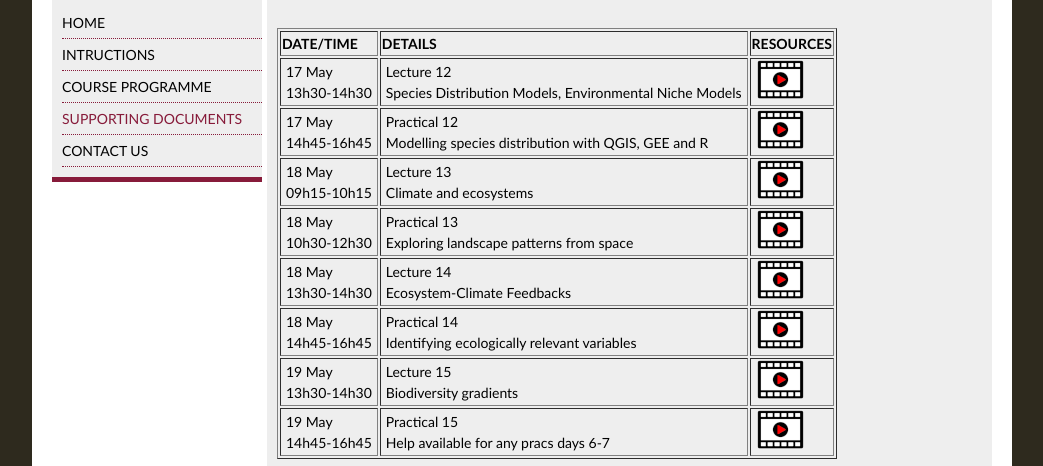
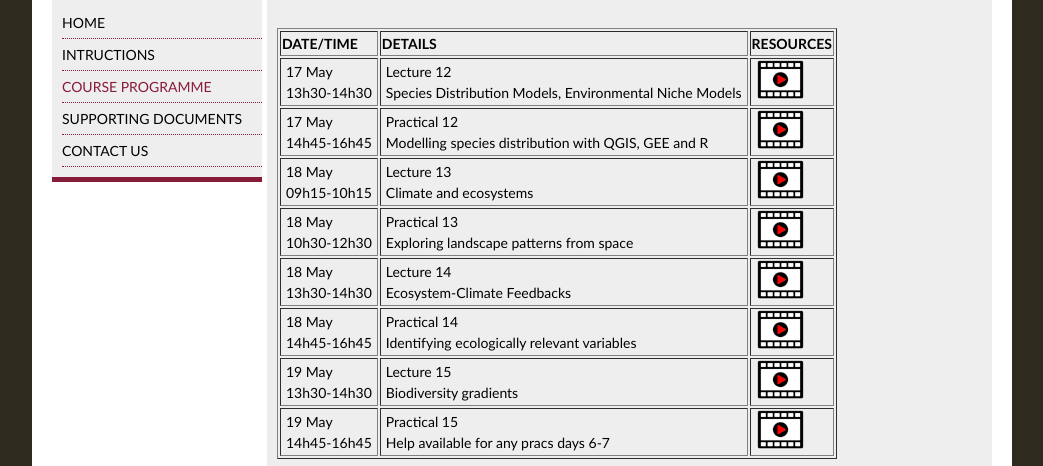
Before and after one commit to BioMath-Lab/AIMS_Rwanda, a plain HTML site: page pages/2_programme.html in a window 1280 px wide. Shown: the part 193-659 px from the top of the page, without its empty margins (118-1161 px from the left). Drawn offline with Linux system fonts and the light colour scheme.

Commit message:
Update_v3

```diff
--- a/pages/2_programme.html
+++ b/pages/2_programme.html
@@ -75,8 +75,8 @@
 <ul>
 <li><a href="../index.html">HOME</a></li>
 <li><a href="1_instructions.html">INTRUCTIONS</a></li>
-<li><a href="2_programme.html">COURSE PROGRAMME</a></li>
-<li class="selected"><a href="3_documents.html">SUPPORTING DOCUMENTS</a></li>
+<li class="selected"><a href="2_programme.html">COURSE PROGRAMME</a></li>
+<li><a href="3_documents.html">SUPPORTING DOCUMENTS</a></li>
 <li><a href="4_contact.html">CONTACT US</a></li>
 </ul>
 
```
Also changed, not shown: pages/~tm6936.html (+2 -2 lines).
